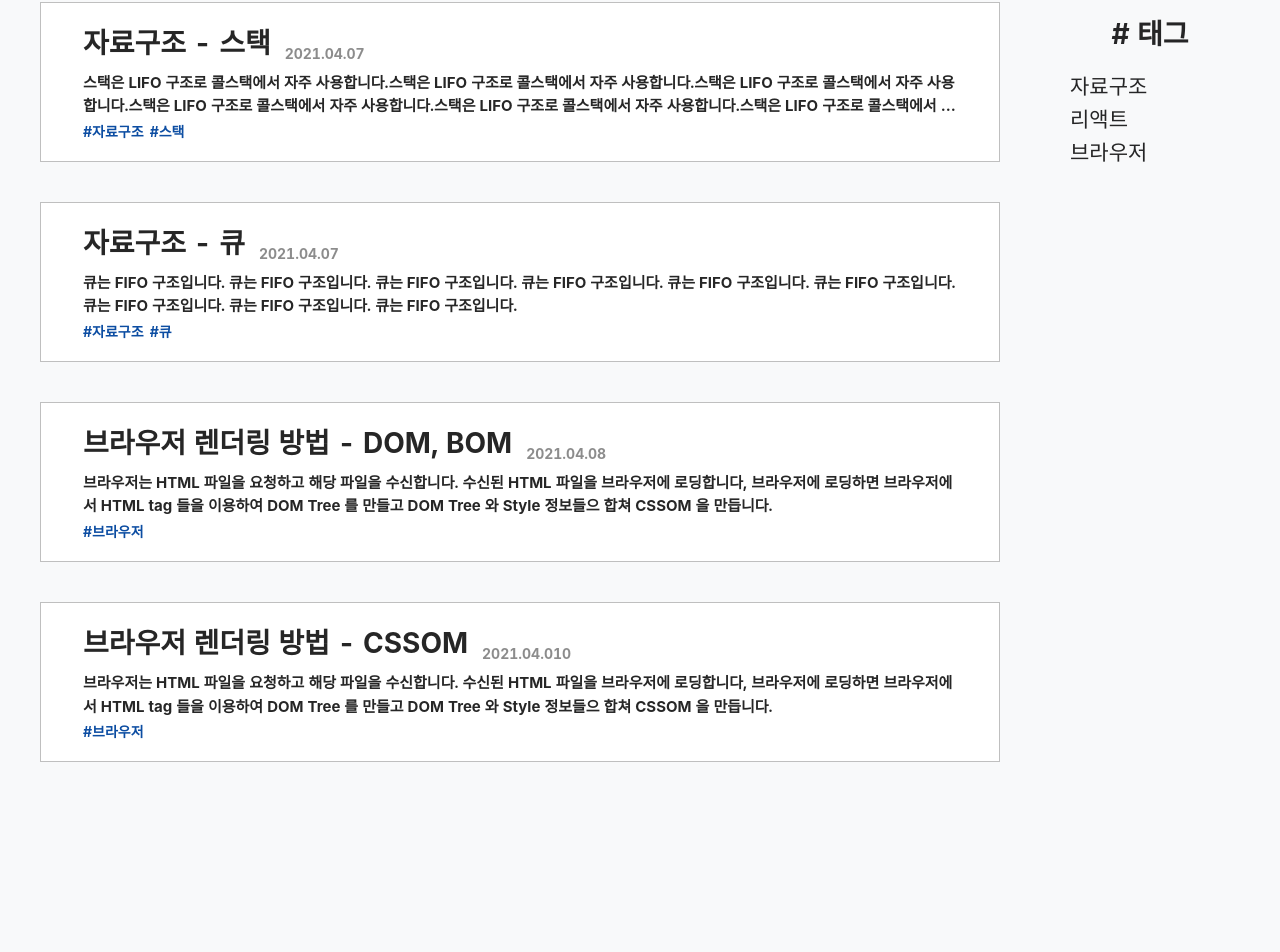
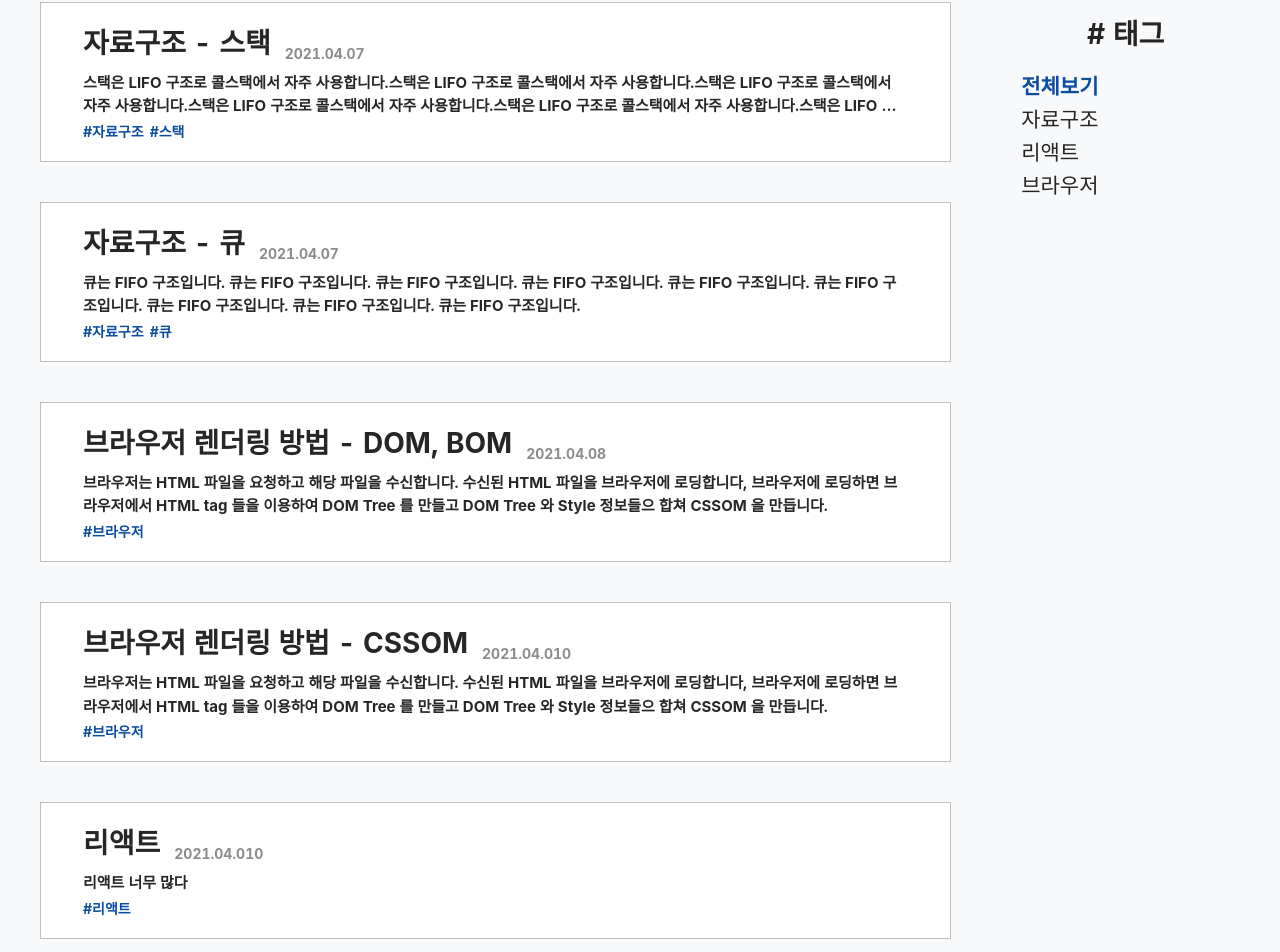
Before and after one commit to KIMSEUNGGYU/seunggyu-1, a Next.js app in the folder client/: page / in a window 1280 px wide. Shown: the part 263-1215 px from the top of the page. Before the commit the page ends 1065 px from the top, so only its background shows below. Built offline with nearby package versions, Linux system fonts and the light colour scheme.

Commit message:
[feat] tag 전환 활성화 비활성화 기능 구현

```diff
--- a/client/components/UI/blog/tags/Tags.tsx
+++ b/client/components/UI/blog/tags/Tags.tsx
@@ -5,9 +5,12 @@ import { Typography } from "antd";
 import { theme } from "@theme/index";
 const { Text } = Typography;
 import { TagData } from "@common/types";
+import { css } from "@emotion/react";
 
 type Props = {
   tags: TagData[];
+  tagId: string | null;
+  changeTag: (tagId: string | null) => void;
 };
 
 const TagsContainer = styled.div`
@@ -28,25 +31,46 @@ const TagList = styled.ul`
   margin-top: 1em;
 `;
 
-const Tag = styled.li`
+const Tag = styled.li<{ isFocus?: boolean }>`
   font-size: 1.5em;
   cursor: pointer;
 
   &:hover {
     color: ${theme.MAIN_COLOR};
-    font-weight: bold;
+    /* font-weight: bold; */
   }
+
+  ${(props) =>
+    props.isFocus &&
+    css`
+      color: ${theme.MAIN_COLOR};
+      font-weight: bold;
+    `}
 `;
 
-const Tags: FC<Props> = ({ tags }) => {
-  console.log("tags", tags);
+const Tags: FC<Props> = ({ tags, tagId, changeTag }) => {
   return (
     <TagsContainer>
       <Title># 태그</Title>
       <TagList>
-        {tags.map((tag) => (
-          <Tag key={tag.id}>{tag.tag}</Tag>
-        ))}
+        <Tag
+          isFocus={tagId === null ? true : false}
+          key={0}
+          onClick={() => changeTag(null)}
+        >
+          전체보기
+        </Tag>
+        {tags.map((tag) => {
+          return (
+            <Tag
+              key={tag.id}
+              isFocus={tagId?.toString() === tag.id}
+              onClick={() => changeTag(tag.id)}
+            >
+              {tag.tag}
+            </Tag>
+          );
+        })}
       </TagList>
     </TagsContainer>
   );
--- a/client/components/UI/blog/viewblock/ViewBlock.tsx
+++ b/client/components/UI/blog/viewblock/ViewBlock.tsx
@@ -13,6 +13,7 @@ type Props = {
 
 const BlogBlock = styled.div`
   max-width: 80%;
+  width: 80%;
   display: flex;
   flex-wrap: wrap;
   justify-content: space-between;
--- a/client/components/UI/blog/viewlist/ViewList.tsx
+++ b/client/components/UI/blog/viewlist/ViewList.tsx
@@ -13,8 +13,10 @@ interface Props {
 
 const BlogLists = styled.ul`
   max-width: 80%;
+  width: 80%;
 `;
 const ListContainer = styled.li`
+  width: 100%;
   background-color: white;
   border: 1px solid ${theme.BORDER_COLOR};
   padding: 18px 42px;
@@ -72,7 +74,6 @@ const ViewList: FC<Props> = ({ posts }) => {
       <BlogLists>
         {posts.map((post, idx) => (
           <Link href={`/posts/${post.id}`}>
-            <a>
             <ListContainer key={post.id}>
               <ListTitleBlock>
                 <Title>{post.title}</Title>
@@ -85,7 +86,7 @@ const ViewList: FC<Props> = ({ posts }) => {
                 ))}
               </Tags>
             </ListContainer>
-            </a>
+            {/* </a> */}
           </Link>
         ))}
       </BlogLists>
--- a/client/components/pages/Blog.tsx
+++ b/client/components/pages/Blog.tsx
@@ -21,18 +21,38 @@ const BlogContainer = styled.div`
 
 function Blog() {
   const [mode, setMode] = useState(true);
-  const [tagList, setTagList] = useState<TagData | null>(null);
+  const [tagId, setTagId] = useState<string | null>(null);
   const changeViewMode = (mode: ViewModeType) => {
     mode === "list" ? setMode(true) : setMode(false);
   };
+
+  const changeTag = (tagId: string) => setTagId(tagId);
+  let selectedPosts = [];
+
+  if (tagId !== null) {
+    const selectedTag = tags.find((tag) => tag.id === tagId)!.tag;
+    selectedPosts = posts.filter((post) => post.tags.includes(selectedTag));
+  } else {
+    selectedPosts = posts;
+  }
+
+  // console.log();
+  // console.log();
+  // const selectTag = tags.find((tag) => tag.id === tagId).tag;
+  // console.log(tags.find(tags(tag) => tag.id === tagId).tag);
+  // console.log(posts);
 
   return (
     <>
       <Header />
       <ViewMode changeViewMode={changeViewMode} mode={mode} />
       <BlogContainer>
-        {mode ? <ViewList posts={posts} /> : <ViewBlock posts={posts} />}
-        <Tags tags={tags} />
+        {mode ? (
+          <ViewList posts={selectedPosts} />
+        ) : (
+          <ViewBlock posts={selectedPosts} />
+        )}
+        <Tags tags={tags} tagId={tagId} changeTag={changeTag} />
       </BlogContainer>
     </>
   );
--- a/client/data/data.ts
+++ b/client/data/data.ts
@@ -48,8 +48,8 @@ import { TagData, PostData, SeriesData } from "@common/types";
 // const tags: Tag[] = ["전체 보기", "자료 구조", "리액트", "브라우저"];
 const tags: TagData[] = [
   { id: "1", tag: "자료구조" },
-  { id: "1", tag: "리액트" },
-  { id: "1", tag: "브라우저" },
+  { id: "2", tag: "리액트" },
+  { id: "3", tag: "브라우저" },
 ];
 
 const posts: PostData[] = [
@@ -84,6 +84,13 @@ const posts: PostData[] = [
     description:
       "브라우저는 HTML 파일을 요청하고 해당 파일을 수신합니다. 수신된 HTML 파일을 브라우저에 로딩합니다, 브라우저에 로딩하면 브라우저에서 HTML tag 들을 이용하여 DOM Tree 를 만들고 DOM Tree 와 Style 정보들으 합쳐 CSSOM 을 만듭니다. ",
     tags: ["브라우저"],
+  },
+  {
+    id: 5,
+    title: "리액트",
+    date: "2021.04.010",
+    description: "리액트 너무 많다",
+    tags: ["리액트"],
   },
 ];
 
```
Lines whose indentation alone changed are shown as unchanged.
